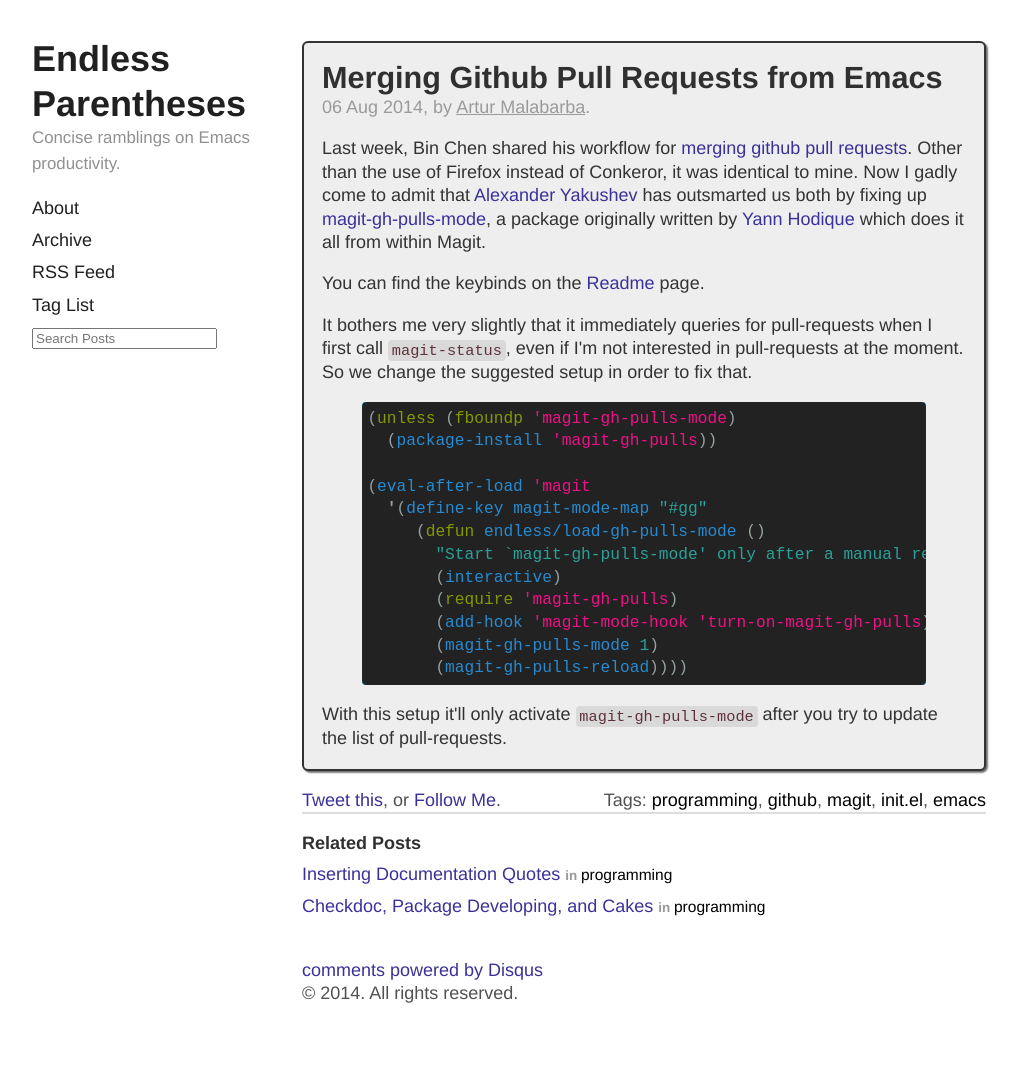
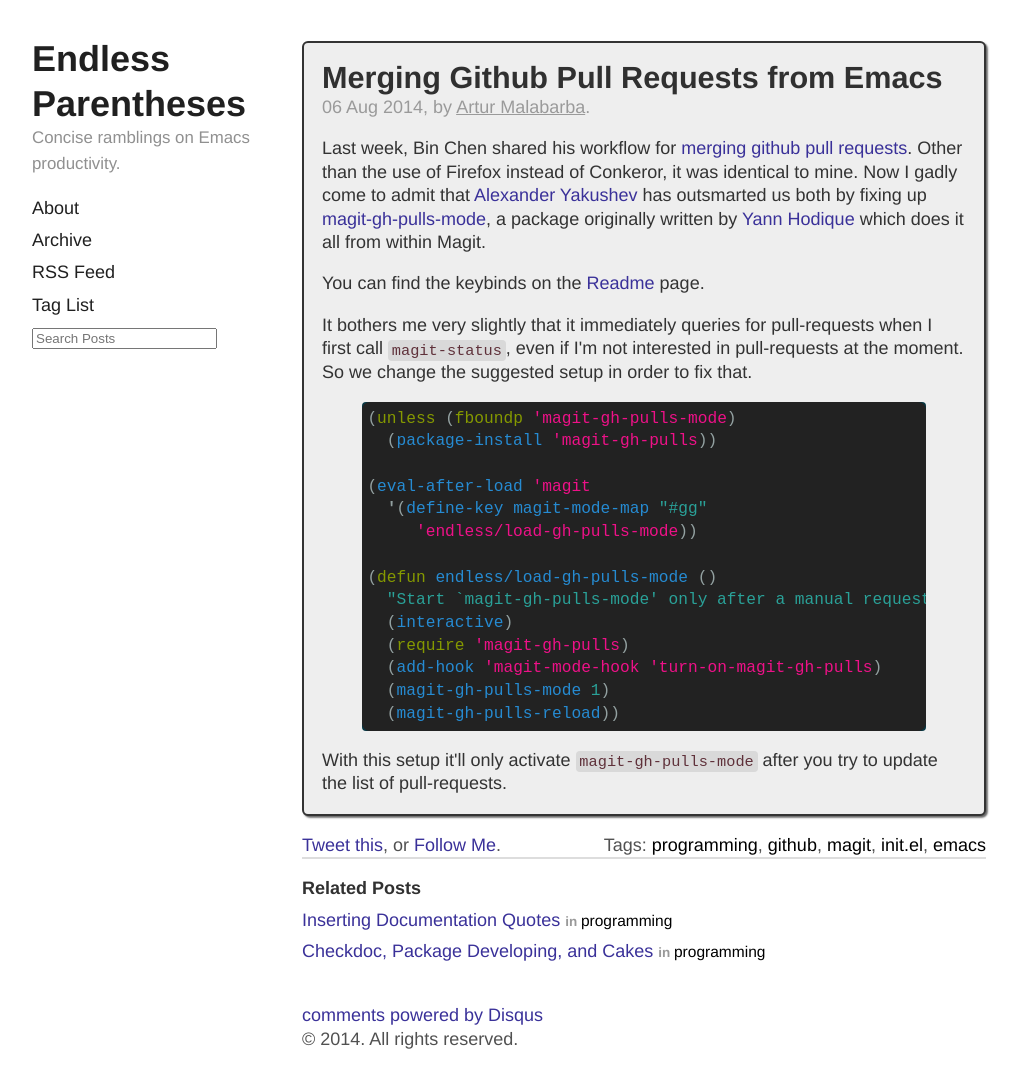
Before and after one commit to Malabarba/EndlessParentheses, a Jekyll site: the page built from _posts/2014-08-06-merging-github-pull-requests-from-emacs.html, in a window 1280 px wide and 1074 px high. Shown: the whole window, without its empty margins (50-1070 px from the left). Built offline with Jekyll 4.4.1, drawn with Linux system fonts in a browser that asks for light colours; Markdown is read by kramdown in place of the engine named in the settings; comment, search, counter and statistics services are not loaded.

Commit message:
UDPATE: Merging Github Pull Requests from Emacs

```diff
--- a/_posts/2014-08-06-merging-github-pull-requests-from-emacs.html
+++ b/_posts/2014-08-06-merging-github-pull-requests-from-emacs.html
@@ -29,13 +29,15 @@
 
 (eval-after-load 'magit
   '(define-key magit-mode-map "#gg"
+     'endless/load-gh-pulls-mode))
+
 (defun endless/load-gh-pulls-mode ()
   "Start `magit-gh-pulls-mode' only after a manual request."
   (interactive)
   (require 'magit-gh-pulls)
   (add-hook 'magit-mode-hook 'turn-on-magit-gh-pulls)
   (magit-gh-pulls-mode 1)
-       (magit-gh-pulls-reload))))
+  (magit-gh-pulls-reload))
 {% endhighlight %}
 <p>
 With this setup it'll only activate <code>magit-gh-pulls-mode</code> after you
```
Lines whose indentation alone changed are shown as unchanged.
